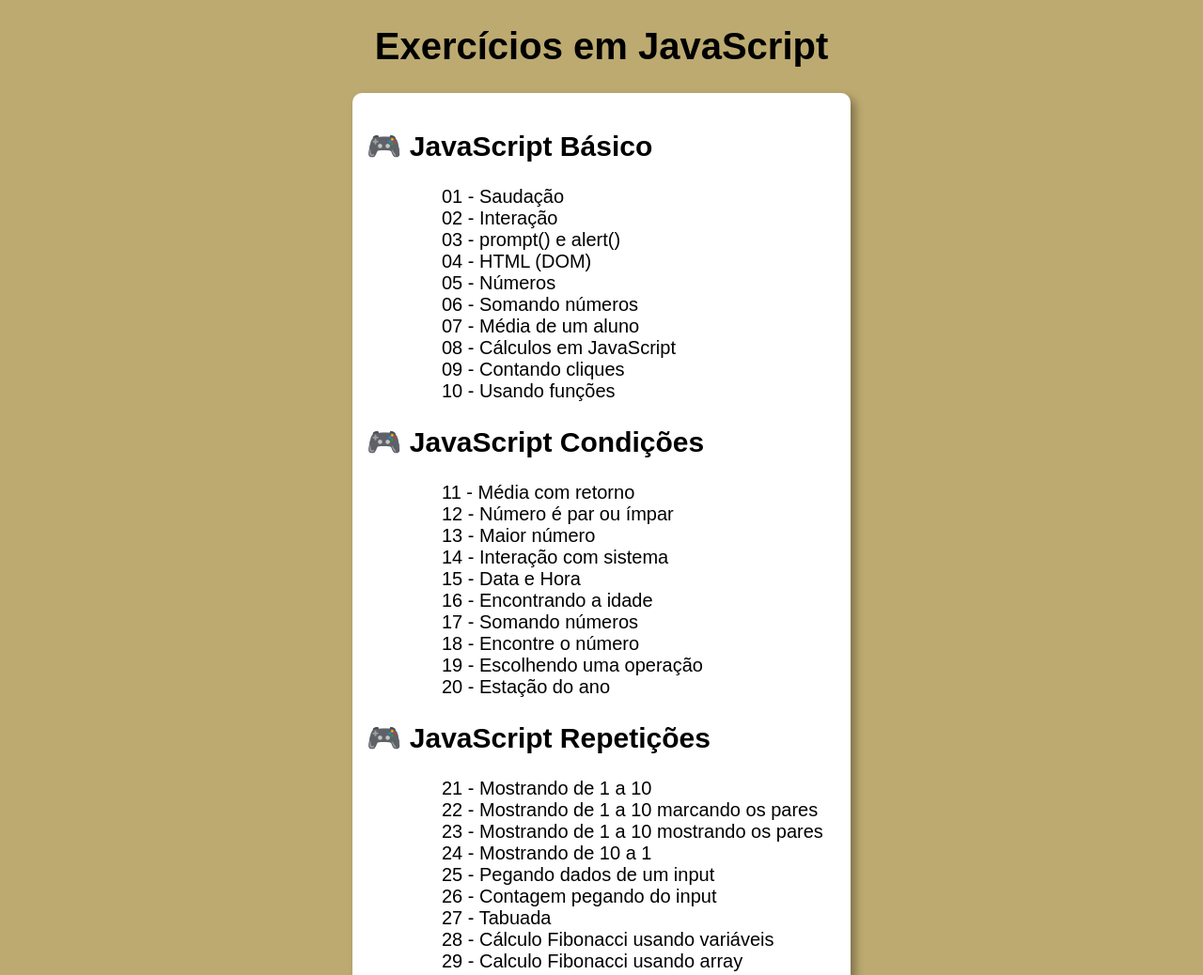
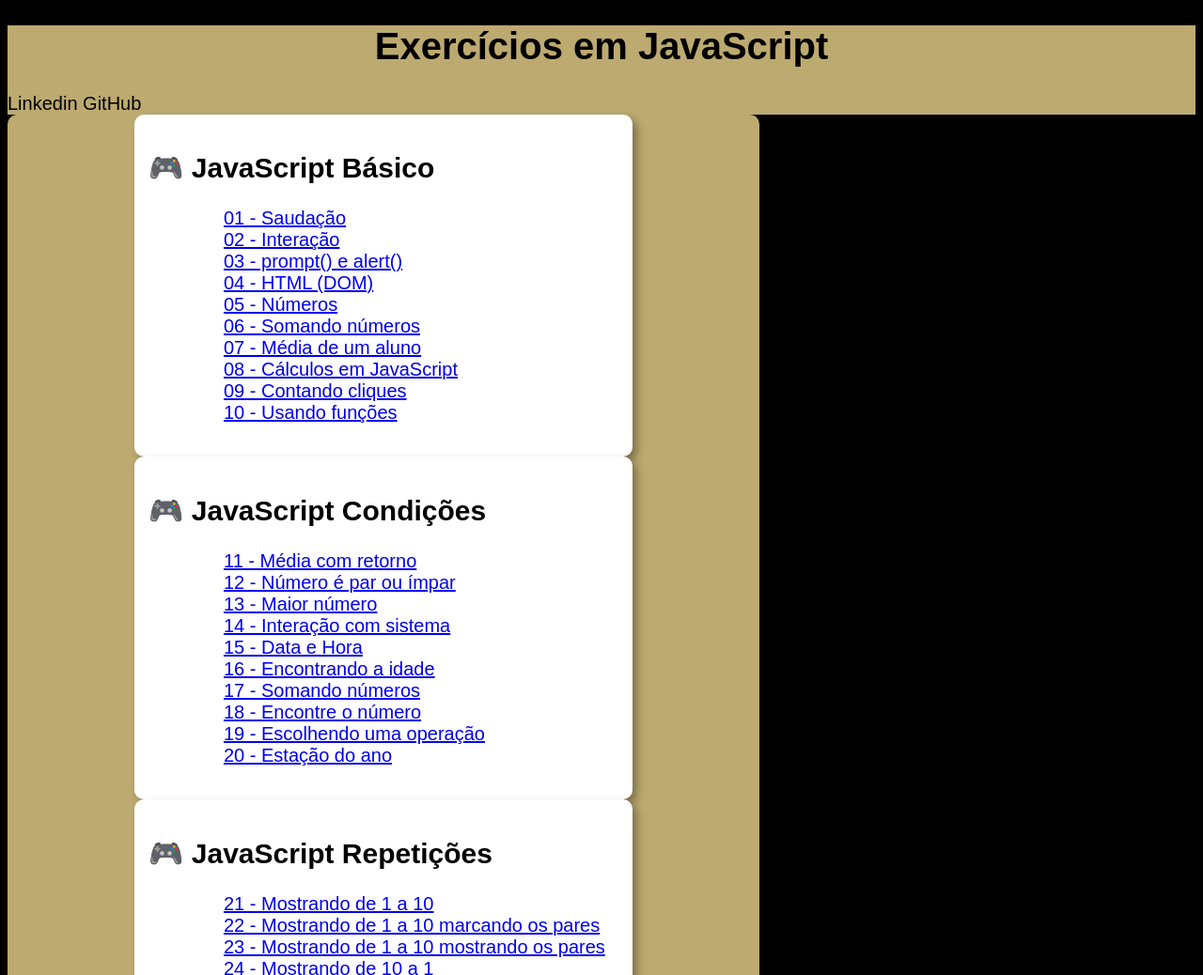
Before and after one commit to DasLopes/exercicios_javascript, a plain HTML site: page index.html in a window 1280 px wide. Shown: the top 1038 px of the page at 94% size. Drawn offline with Linux system fonts and the light colour scheme.

Commit message:
atualização css exclusão de linhas desnecessárias

```diff
--- a/css/style.css
+++ b/css/style.css
@@ -1,12 +1,26 @@
 body{
-    background: rgb(188, 170, 112);
+    display: block;
+    background-color: black;
     font: normal 15pt Arial;
+    align-items: center
 }
 
 header{
+    background-color: #bcaa70;
+}
+header h1 {
     text-align: center;
 }
+header nav a {
+    color: black;
+    text-decoration: none;
+}
+main {
+    background-color: #bcaa70;
+    width: 800px;
+    border-radius: 10px;
 
+}
 section{
     background: white;
     border-radius: 10px;
@@ -32,7 +46,3 @@
     width: 50px;
     height: 50px;
 }
-a{
-    text-decoration: none;
-    color: black;
-}
--- a/index.html
+++ b/index.html
@@ -6,13 +6,18 @@
     <meta name="viewport" content="width=device-width, initial-scale=1.0">
     <title>Exercícios em JavaScript</title>
     <link rel="stylesheet" href="css/style.css">
+    <link rel="shortcut icon" href="img/js.png" type="image/x-icon">
 </head>
 <body>
     <header>
         <h1>Exercícios em JavaScript</h1>
+        <nav>
+            <a href="https://www.linkedin.com/in/daslopes/" target="_blank">Linkedin</a>
+            <a href="http://github.com/DasLopes" target="_blank">GitHub</a>
+        </nav>
     </header>
-    <section>
-        <div>
+    <main>
+        <section>
             <h2>&#x1f3ae JavaScript Básico</h2>
             <ol>
                 <ol><a href="exercicios/ex001/index.html">01 - Saudação</a></ol>
@@ -26,8 +31,8 @@
                 <ol><a href="exercicios/ex009/index.html">09 - Contando cliques</a></ol>
                 <ol><a href="exercicios/ex010/index.html">10 - Usando funções</a></ol>
             </ol>
-        </div>
-        <div>
+        </section>
+        <section>
             <h2>&#x1f3ae JavaScript Condições</h2>
             <ol>
                 <ol><a href="exercicios/ex011/index.html">11 - Média com retorno</a></ol>
@@ -41,8 +46,8 @@
                 <ol><a href="exercicios/ex019/index.html">19 - Escolhendo uma operação</a></ol>
                 <ol><a href="exercicios/ex020/index.html">20 - Estação do ano</a></ol>
             </ol>
-        </div>
-        <div>
+        </section>
+        <section>
             <h2>&#x1f3ae JavaScript Repetições</h2>
             <ol>
                 <ol><a href="exercicios/ex021/index.html">21 - Mostrando de 1 a 10</a></ol>
@@ -55,8 +60,8 @@
                 <ol><a href="exercicios/ex028/index.html">28 - Cálculo Fibonacci usando variáveis</a></ol>
                 <ol><a href="exercicios/ex029/index.html">29 - Calculo Fibonacci usando array</a></ol>
             </ol>
-        </div>
-    </section>
+        </section>
+    </main>
 
     <footer>
         <div id="div1">
```
Also changed, not shown: img/js.png (added).
